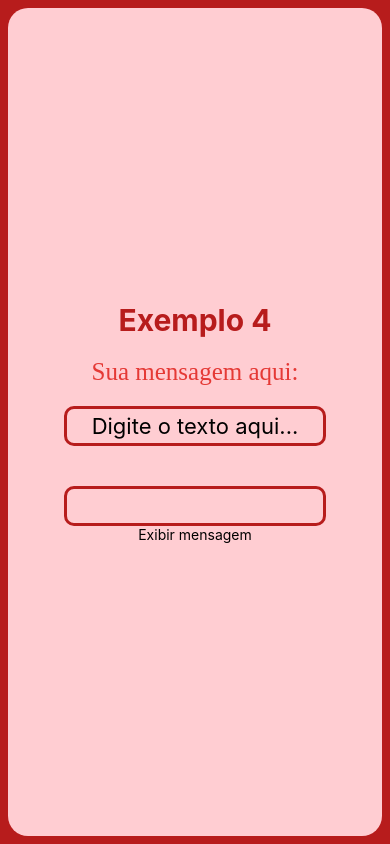
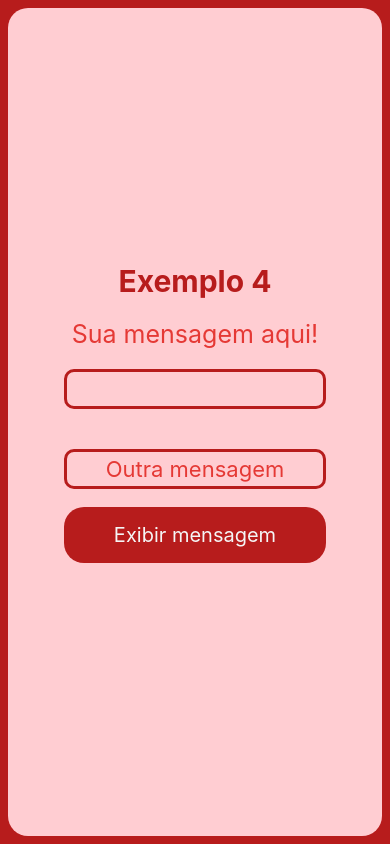
Before and after one commit to LeandroVivaldini/react_native, a React Native app: screen / in a window 390 px wide. Built offline with nearby package versions, Linux system fonts and the light colour scheme.

Commit message:
Aula 27/03

```diff
--- a/App.js
+++ b/App.js
@@ -24,7 +24,7 @@
 // });
 //------------------------------------------------------------------------
 import * as React from 'react';
-import {View, StyleSheet} from 'react-native';
+import {View, Text, StyleSheet, TextInput} from 'react-native';
 import Constants from 'expo-constants';
 // import Index from './src/atividade1/index.js';
 // import Exemplo_3 from './src/ex_3/index.js';
@@ -46,7 +46,8 @@ const styles=StyleSheet.create({
   container:{
     flex:1,
     justifyContent:'center',
-    alignItems:'center',
+    // alignItems:'center',
+    // paddingTop: Constants.statusBarHeight,
     backgroundColor:'#B71C1C',
     padding:8,
   },
--- a/src/ex_4/index.js
+++ b/src/ex_4/index.js
@@ -1,36 +1,57 @@
-import {View,Text, TextInput, Pressable} from 'react-native';
+import { useState } from 'react';
+import { View, Text, TextInput, Pressable } from 'react-native';
 
 import styles from './styles';
-import { useState } from 'react';
 
-export default function Exemplo4 () {
+export default function Exemplo4() {
 
-    const [mensagem, setMensagem] = useState('Sua mensagem aqui:');
-    const [mens2, setMens2] =useState('Outra mensagem...');
+    const [isFocus, setIsFocus] = useState(false);
+
+    function focusHandler() {
+        setIsFocus(true);
+    }
+
+    function blurHandler() {
+        setIsFocus(false);
+    }
+
+    const [mensagem, setMensagem] = useState('Sua mensagem aqui!');
+    const [mens2, setMens2] = useState('Outra mensagem');
     const [mensTela, setMensTela] = useState('');
-    return(
+
+    function atualizaMensagemHandler() {
+        setMensTela(mens2);
+        setMens2('');
+    }
+
+    return (
         <View style={styles.container}>
             <Text style={styles.titulo}>Exemplo 4</Text>
 
-            <text style={styles.txtSaida}>{mensagem}</text>
+            <Text style={styles.txtSaida}>{mensagem}</Text>
 
             <TextInput
-            style={styles.txtEntrada}
-            placeholder='Digite o texto aqui...'
-            onChangeText={(txt) => setMensagem(txt)}
+                // style={isFocus ? { borderWidth: 3, borderColor: '#0f0' } : { borderWidth: 3, borderColor: '#00f' }}
+                style={styles.txtEntrada}
+                // placeholder='Digite o texto aqui...'
+                onChangeText={(txt) => setMensagem(txt)}
+                onFocus={() => focusHandler()}
+                onBlur={() => blurHandler()}
             />
 
             <Text style={styles.txtSaida}>{mensTela}</Text>
             <TextInput
-             style={styles.txtEntrada}
-            //  placeholder='Outro texto...'
-             onChangeText={(entrada) => setMens2(entrada)}
-             />
-            <Pressable onPress={() => setMensTela(mens2)}>
-            <Text>Exibir mensagem</Text>
+                style={styles.txtEntrada}
+                // placeholder='Outro texto'
+                onChangeText={(entrada) => setMens2(entrada)}
+                value={mens2}
+            />
+            <Pressable
+                onPress={() => atualizaMensagemHandler()}
+                style={styles.botao}
+            >
+                <Text style={styles.txtBotao}>Exibir mensagem</Text>
             </Pressable>
         </View>
-
-
     );
 }
--- a/src/ex_4/styles.js
+++ b/src/ex_4/styles.js
@@ -1,18 +1,18 @@
-import { StyleSheet } from "react-native";
+import { StyleSheet } from 'react-native';
 
-const styles = StyleSheet.create ({
+const styles = StyleSheet.create({
     container: {
-        flex:1,
+        flex: 1,
         backgroundColor: '#ffcdd2',
-        justifyContent:'center',
-        alignItems:'center',
-        width:'100%',
-        borderRadius:20,
+        justifyContent: 'center',
+        alignItems: 'center',
+        width: '100%',
+        borderRadius: 20,
     },
     titulo: {
-        fontSize:30,
+        fontSize: 30,
         fontWeight: 'bold',
-        color: '#B71C1C',
+        color: '#b71c1c',
     },
     txtSaida: {
         margin: 20,
@@ -26,9 +26,21 @@ const styles = StyleSheet.create ({
         borderColor: '#b71c1c',
         height: 40,
         width: '70%',
-        color: '#53935',
+        color: '#e53935',
         borderRadius: 10,
     },
-})
+    botao: {
+        width: '70%',
+        padding: 16,
+        backgroundColor: '#b71c1c',
+        alignItems: 'center',
+        margin: 18,
+        borderRadius: 20,
+    },
+    txtBotao: {
+        color: '#f5f5f5',
+        fontSize: 20,
+    },
+});
 
 export default styles;
```
